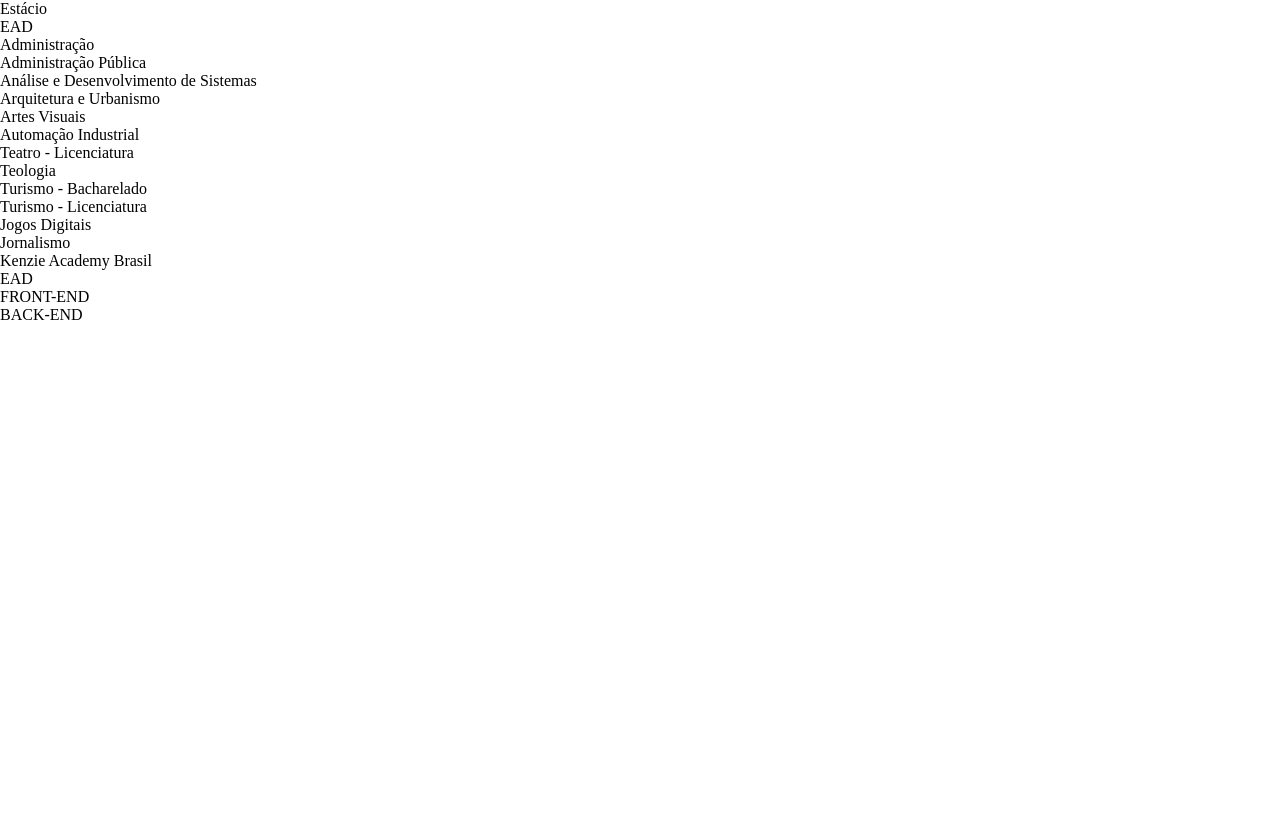
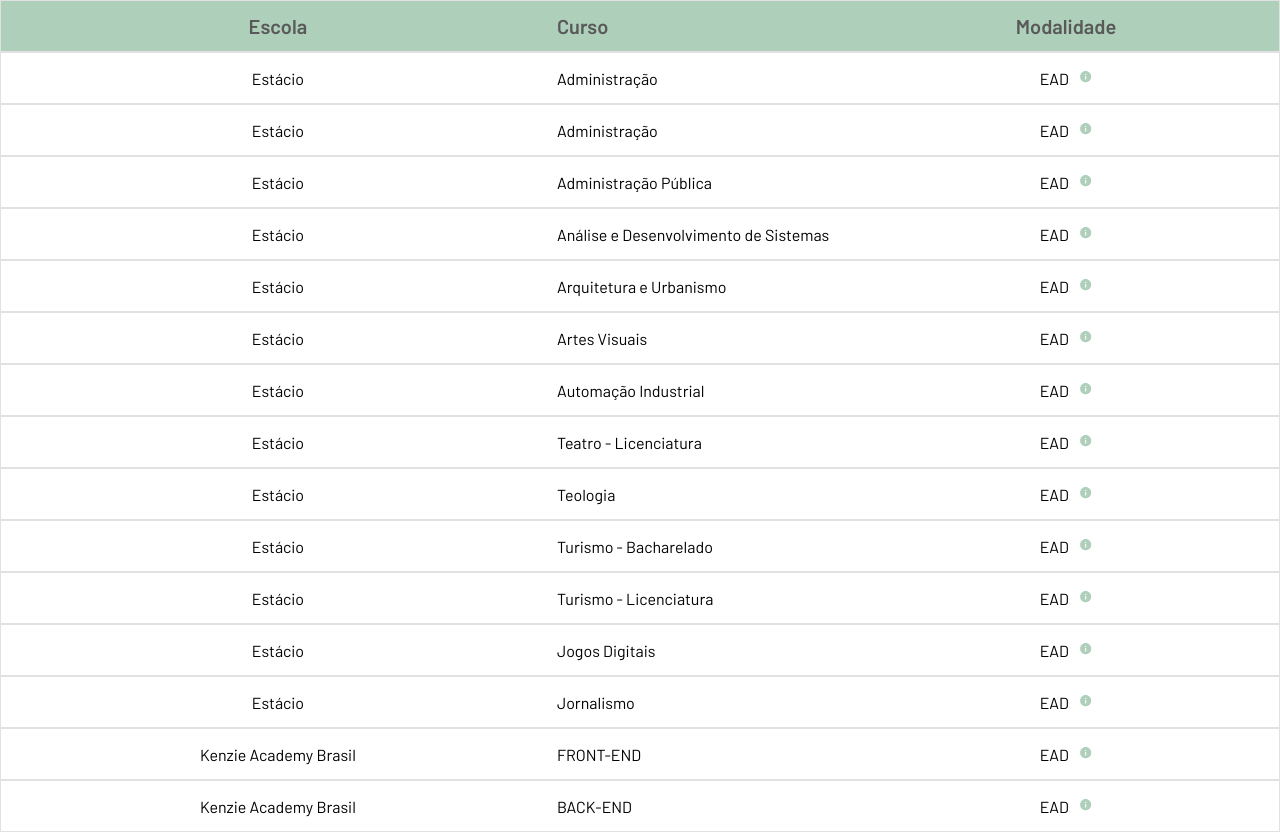
Before and after one commit to moises-macedo/patrinus_, a React (Create React App) app: page /test in a window 1280 px wide. Before the commit the page ends 800 px from the top, so only its background shows below. Built offline with nearby package versions, Linux system fonts and the light colour scheme.

Commit message:
fix: criado componente Courses

```diff
--- a/src/Components/CoursesAvailable/index.jsx
+++ b/src/Components/CoursesAvailable/index.jsx
@@ -1,24 +1,110 @@
-import { availableItems } from "./item"
+import { availableItems } from "./item";
+import { MdInfo } from "react-icons/md";
+import { useState } from "react";
+import {
+  ContainerDescription,
+  UlDescription,
+  UlTitle,
+  Section,
+  Aside,
+  Title,
+  Description,
+} from "./style";
+import { FiXCircle } from "react-icons/fi";
 
-export const CoursesAvailable = () =>{
-    return(
-        <div>
-            {availableItems.map(({escola, modalidade,image,cursos},index)=>{
-                return(
-                    <ul key={index}>
-                        <li>{escola}</li>
-                        <li>{modalidade}</li>
-                        <li>
-                        {cursos.map(({nome,descricao},index)=>{
-                            return(
-                                <p key={index}>{nome}</p>
-                            )
-                        })}
-                        </li>
+const CoursesDescription = ({ card, index, id = "modal" }) => {
+  const [isClosed, setIsClosed] = useState(false);
 
-                    </ul>
-                )
-            })}
-        </div>
-    )
-}
+  const handleClick = (e) => {
+    if (e.target.id === id) {
+      setIsClosed(!isClosed);
+    }
+    console.log(e.target);
+  };
+  return (
+    <>
+      <UlDescription key={index}>
+        <li>{card.escola}</li>
+        <li>{card.curso}</li>
+        <li>
+          <p>{card.modalidade}</p>
+          <button onClick={() => setIsClosed(!isClosed)}>
+            <p>
+              <MdInfo />
+            </p>
+          </button>
+        </li>
+      </UlDescription>
+
+      {isClosed ? (
+        <Section id={id} onClick={handleClick}>
+          <Aside>
+            <Title>
+              <div>
+                <button onClick={() => setIsClosed(!isClosed)}>
+                  <p>
+                    <FiXCircle />
+                  </p>
+                </button>
+              </div>
+              <h2>Detalhes do curso</h2>
+            </Title>
+            <Description>
+              <ul>
+                <li>
+                  <img src={card.image} alt={card.escola} />
+                </li>
+                <li>
+                  <span>Escola:</span>
+                  <p>{card.escola}</p>
+                </li>
+                <li>
+                  <span>Curso:</span>
+                  <p>{card.curso}</p>
+                </li>
+                <li>
+                  <span>Modalidade:</span>
+                  <p>{card.modalidade}</p>
+                </li>
+                <li>
+                  <span>Descrição:</span>
+                  <p>{card.descricao}</p>
+                </li>
+                <li>
+                  <button>Inscrever-se</button>
+                </li>
+              </ul>
+            </Description>
+          </Aside>
+        </Section>
+      ) : null}
+    </>
+  );
+};
+
+const CoursesTitle = () => {
+  return (
+    <UlTitle>
+      <li>
+        <p>Escola</p>
+      </li>
+      <li>
+        <p>Curso</p>
+      </li>
+      <li>
+        <p>Modalidade</p>
+      </li>
+    </UlTitle>
+  );
+};
+
+export const CoursesAvailable = () => {
+  return (
+    <ContainerDescription>
+      <CoursesTitle />
+      {availableItems.map((el, index) => {
+        return <CoursesDescription card={el} key={index} />;
+      })}
+    </ContainerDescription>
+  );
+};
--- a/src/Components/CoursesAvailable/item.js
+++ b/src/Components/CoursesAvailable/item.js
@@ -6,31 +6,50 @@
     escola: "Estácio",
     modalidade: "EAD",
     image: Estacio,
-    cursos: [
+    curso: "Administração",
+    descricao: `A faculdade de Administração de Empresas prepara o aluno para atuar em diversos setores econômicos, por isso é bastante versátil e dinâmica. O profissional com esta formação estará apto tanto para abrir seu próprio negócio quanto para gerenciar uma multinacional
+    Ao longo do curso, os alunos aprendem técnicas de gestão, rotinas administrativas, planejamento financeiro e estratégico e muito mais.`,
+  },
+
   {
-        nome: "Administração",
+    escola: "Estácio",
+    modalidade: "EAD",
+    image: Estacio,
+    curso: "Administração",
     descricao: `A faculdade de Administração de Empresas prepara o aluno para atuar em diversos setores econômicos, por isso é bastante versátil e dinâmica. O profissional com esta formação estará apto tanto para abrir seu próprio negócio quanto para gerenciar uma multinacional
     Ao longo do curso, os alunos aprendem técnicas de gestão, rotinas administrativas, planejamento financeiro e estratégico e muito mais.`,
   },
   {
-        nome: "Administração Pública",
+    escola: "Estácio",
+    modalidade: "EAD",
+    image: Estacio,
+    curso: "Administração Pública",
     descricao: `Faça a diferença em ações que visam o bem coletivo. No curso da Estácio você sairá preparado para atuar com todos os princípios básicos da administração pública.
         A graduação capacita você para fazer bom uso dos recursos públicos e privados em ações que garantam direitos e melhorem a qualidade de vida de comunidades.
         Aqui você aprenderá tudo o que precisa para fazer uma gestão empreendedora no setor público e a trabalhar com ferramentas tecnológicas que auxiliarão a ter uma gestão mais assertiva.
         A Estácio oferece o curso de Administração Pública na modalidade EAD.`,
   },
   {
-        nome: "Análise e Desenvolvimento de Sistemas",
+    escola: "Estácio",
+    modalidade: "EAD",
+    image: Estacio,
+    curso: "Análise e Desenvolvimento de Sistemas",
     descricao: `A graduação em Análise e Desenvolvimento de Sistemas da Estácio visa habilitar profissionais eficientemente capaz de analisar, desenvolver e gerir sistemas computacionais de informação, sempre atentos às normas e padrões de qualidade, segurança e usabilidade. Os profissionais da área atuam, igualmente, com ferramentas computacionais, equipamentos de informática e metodologia de projetos na produção de sistemas..
         Na Estácio, o curso de Análise e Desenvolvimento de Sistemas é uma graduação tecnológica com duração de dois anos e meio e pode ser feito nas modalidades, presencial, FLEX (semipresencial) ou EAD. Independente da modalidade de ensino, o aluno terá uma abordagem bastante prática, com professores extremamente capacitados para a realização das atividades remotas e nos laboratórios e espaços especiais das nossas unidades de ensino.`,
   },
   {
-        nome: "Arquitetura e Urbanismo",
+    escola: "Estácio",
+    modalidade: "EAD",
+    image: Estacio,
+    curso: "Arquitetura e Urbanismo",
     descricao: `Ao longo dos cinco anos da graduação, os estudantes da faculdade de Arquitetura e Urbanismo serão capacitados para responder às necessidades dos indivíduos, grupos ou comunidades, através de projetos em pequena e grande escala. O arquiteto é o profissional responsável pelas soluções físico-espaciais desde casas e condomínios até cidades e zoneamento urbano.
         Nossos estudantes aprendem a idealizar, desenhar, organizar, projetar ou restaurar espaços externos e internos, levando em consideração critérios de conforto, sustentabilidade, ergonomia e acessibilidade, estética, funcionalidade, ou seja, a qualidade de vida de todos os cidadãos. O curso de Arquitetura bacharelado é oferecido, exclusivamente, na modalidade presencial em unidades da Estácio espalhadas em todas as regiões brasileiras.`,
   },
   {
-        nome: "Artes Visuais",
+    escola: "Estácio",
+    modalidade: "EAD",
+    image: Estacio,
+    curso: "Artes Visuais",
     descricao: `Para quem gosta de se expressar usando todos os elementos possíveis e precisa unir carreira e desenvolvimento profissional, deve conhecer o curso de Artes Visuais.
         Ao longo dos quatro anos de graduação, você vai aprender todas as técnicas necessárias para identificar potencialidades na profissão e se destacar no mercado de trabalho.
         Na formação de Licenciatura em Artes Visuais, você terá mais um diferencial. Poderá atuar como professor e ensinar outras pessoas sobre novas expressões, histórias, cultura e todos os conceitos usados em Artes Visuais.
@@ -38,62 +57,81 @@
         Só que parar conquistar uma carreira de sucesso, é preciso escolher a melhor opção do mercado.`,
   },
   {
-        nome: "Automação Industrial",
+    escola: "Estácio",
+    modalidade: "EAD",
+    image: Estacio,
+    curso: "Automação Industrial",
     descricao: `Se você busca uma carreira inovadora e alinhada com o desenvolvimento da tecnologia, está no caminho certo. O tecnólogo em Automação industrial é voltado para o mercado de trabalho. Sendo assim, as aulas são práticas e montadas para apoiar você nos desafios diários da profissão.
         Ao longo dos três anos de graduação, você vai aprender todas as técnicas necessárias para identificar potencialidades na área e também conseguir se destacar diante dos concorrentes.
         Você vai aprender a montar e desenvolver máquinas e componentes, além de gerenciar processos e projetos industriais. Uma formação completa e que vai ampliar duas potencialidades na hora de buscar uma vaga.
         Só que parar conquistar uma carreira de sucesso, é preciso escolher a melhor opção do mercado.`,
   },
   {
-        nome: "Teatro - Licenciatura",
+    escola: "Estácio",
+    modalidade: "EAD",
+    image: Estacio,
+    curso: "Teatro - Licenciatura",
     descricao: `O curso de Teatro na Estácio é ofertado na modalidade presencial, tem duração de 4 anos e prepara os alunos para a docência, possibilitando-os a ministrar aulas desde a Educação Infantil, passando pelo Ensino Fundamental e Médio, como também em escolas livres, cursos profissionalizantes de teatro e outros espaços cênicos não convencionais.
         Os alunos do curso da Estácio são habilitados para dominar a linguagem teatral e suas diversas manifestações.
         Além disso, recebem toda o suporte para que se tornem preparados para pensar e exercer o papel do profissional do teatro que se atualiza e cria novas possibilidades e espaços de atuação no mercado de trabalho, estando comprometido com a formação ética, cultural, inclusiva e cidadã.`,
   },
   {
-        nome: "Teologia",
+    escola: "Estácio",
+    modalidade: "EAD",
+    image: Estacio,
+    curso: "Teologia",
     descricao: `O bacharelado em Teologia tem duração média de três anos e é oferecido na modalidade EAD. Ele forma pessoas capazes de compreender não apenas uma religião específica, mas os fenômenos religiosos como um todo e os diferentes dogmas que existem no mundo. Além da trajetória das religiões ao longo da história e sua relação com a sociedade.
         Assim, os graduados são capazes de atuar em ministérios ou como pesquisadores, promovendo o diálogo e a tolerância entre as diferentes religiões.`,
   },
   {
-        nome: "Turismo - Bacharelado",
+    escola: "Estácio",
+    modalidade: "EAD",
+    image: Estacio,
+    curso: "Turismo - Bacharelado",
     descricao: `O curso de Turismo na Estácio é ofertado na modalidade presencial, tem duração de 4 anos e forma profissionais capazes de planejar, organizar, promover e divulgar viagens, eventos e atividades de lazer e negócios.
         Em suma, a faculdade de turismo equilibra disciplinas teóricas e práticas fundamentais para entrada no mercado de trabalho. No curso, o estudante aprende técnicas de hotelaria, destinos turísticos, recepção e realização de eventos, entre outras. Além disso, há uma parte gerencial bem forte. Ou seja, disciplinas que flertam com administração e empreendedorismo.`,
   },
   {
-        nome: "Turismo - Licenciatura",
+    escola: "Estácio",
+    modalidade: "EAD",
+    image: Estacio,
+    curso: "Turismo - Licenciatura",
     descricao: `O curso de Licenciatura em Turismo na Estácio é ofertado na modalidade a distância, tem duração de 4 anos. A licenciatura permite ao profissional lecionar em cursos técnicos de formação da área.
         O curso de Licenciatura tem como objetivo formar profissionais aptos para lecionarem na Educação Básica, tanto na Educação Profissional quanto na Fundamental com temas transversais, com uma postura investigativa e pró-ativa. Assim como para o mercado, a pesquisa e desenvolvimento, com vistas ao entendimento do fenômeno turístico e seus desdobramentos na sociedade.`,
   },
   {
-        nome: "Jogos Digitais",
+    escola: "Estácio",
+    modalidade: "EAD",
+    image: Estacio,
+    curso: "Jogos Digitais",
     descricao: `O curso tecnólogo de Jogos Digitais da Estácio forma profissionais aptos ao desenvolvimento de todas as etapas que compõem um jogo, do roteiro à modelagem, da criação do ambiente digital aos testes. Durante os dois anos e meio da graduação, o estudante se aprofundará em ferramentas, softwares e plataformas de criação de ambientes em 2D e 3D.
         Na Estácio, a graduação pode ser feita nas modalidades de ensino presencial e EAD. Independente da modalidade de ensino, o aluno terá uma experiência acadêmica completa, com professores extremamente capacitados para a realização das atividades remotas e nos laboratórios e espaços especiais das nossas unidades de ensino.`,
   },
   {
-        nome: "Jornalismo",
+    escola: "Estácio",
+    modalidade: "EAD",
+    image: Estacio,
+    curso: "Jornalismo",
     descricao: `O bacharelado em Jornalismo dura, em média, quatro anos e prepara os alunos para os desafios do mercado jornalístico atual. Durante as aulas, eles aprendem a recolher e interpretar informações, registrar acontecimentos, redigir notícias, revisá-las e difundi-las em diferentes meios de comunicação.
         Para isso, o curso abrange disciplinas sobre a produção de conteúdo em diferentes plataformas, além de oferecer ao estudante a oportunidade de formar uma bagagem sócio-cultural que ele vai utilizar na sua jornada profissional.
         Assim, os graduados na universidade de Jornalismo saem prontos para atuarem em veículos de comunicação, empresas públicas e privadas, além de organizações do terceiro setor. Leia mais sobre a faculdade a seguir e entenda como funciona!`,
   },
-    ],
+
+  {
+    escola: "Kenzie Academy Brasil",
+    modalidade: "EAD",
+    image: Kenzie,
+    curso: "FRONT-END",
+    descricao: `Em uma definição simples, front-end é o desenvolvimento da parte visível dos programas. O exemplo mais comum de front-end é a interface dos sites. O front-end não existe sozinho e anda acompanhado do back-end para que o produto ofereça uma boa experiência ao usuário.
+        Puxando para o lado mais técnico, para que o front-end exista, é preciso ter um modelo de arquitetura, cliente e servidor. E isso condiciona o projeto ao esquema client-side e server-side.
+        O client-side é a parte visual, a que o cliente vai ver e os usuários vão interagir, enquanto o server-side é a operação nos bastidores desenhando como serão as ações e interações com os usuários. Em outras palavras, o front-end é a interface de navegação e ferramentas de interação com o usuário, como áreas de buscas e formulários, o design do site ou aplicativo.
+        Existem ainda algumas subdivisões de desenvolvimento front-end: de plataformas, de dispositivos, de websites e de softwares. Cada um concentrado em uma ramo específico.`,
   },
   {
     escola: "Kenzie Academy Brasil",
     modalidade: "EAD",
     image: Kenzie,
-    cursos: [
-      {
-        nome: "FRONT-END",
-        descricao:`Em uma definição simples, front-end é o desenvolvimento da parte visível dos programas. O exemplo mais comum de front-end é a interface dos sites. O front-end não existe sozinho e anda acompanhado do back-end para que o produto ofereça uma boa experiência ao usuário.
-        Puxando para o lado mais técnico, para que o front-end exista, é preciso ter um modelo de arquitetura, cliente e servidor. E isso condiciona o projeto ao esquema client-side e server-side.
-        O client-side é a parte visual, a que o cliente vai ver e os usuários vão interagir, enquanto o server-side é a operação nos bastidores desenhando como serão as ações e interações com os usuários. Em outras palavras, o front-end é a interface de navegação e ferramentas de interação com o usuário, como áreas de buscas e formulários, o design do site ou aplicativo.
-        Existem ainda algumas subdivisões de desenvolvimento front-end: de plataformas, de dispositivos, de websites e de softwares. Cada um concentrado em uma ramo específico.`
-     },
-      {
-        nome: "BACK-END",
+    curso: "BACK-END",
     descricao: `No universo da programação é basicamente tudo que fica por trás de uma aplicação web, ou seja, são códigos que fazem a ponte entre o navegador rumo ao banco de dados e vice-versa. Quando você usa um aplicativo bancário existem ícones e botões para que você decida o que fazer, correto? E quando você define uma ação, como realizar um pix, por exemplo, fica a cargo do back-end validar informações, verificar se a conta está ativa, se existe saldo na conta e se a senha foi informada corretamente. Aí sim, decidir se é possível realizar o pix ou não. Logo, tudo que é back-end acontece “atrás dos bastidores”.`,
   },
-    ],
-  },
 ];
--- /dev/null
+++ b/src/Components/CoursesAvailable/style.js
@@ -0,0 +1,226 @@
+import styled from "styled-components";
+
+export const UlTitle = styled.ul`
+  width: 100%;
+  display: flex;
+  align-items: center;
+  justify-content: space-around;
+  background: var(--primary-2);
+  border: 1px solid #e1e1e1;
+
+  li {
+    min-height: 50px;
+    font-family: var(--font-barlow);
+    display: flex;
+    align-items: center;
+    justify-content: center;
+    p {
+      color: var(--dark-2);
+      font-size: 20px;
+      font-weight: 600;
+    }
+    &:nth-child(1) {
+      width: 43%;
+    }
+    &:nth-child(2) {
+      width: 23%;
+      justify-content: flex-start;
+    }
+    &:nth-child(3) {
+      width: 33%;
+    }
+  }
+`;
+export const ContainerDescription = styled.div`
+  display: flex;
+  flex-direction: column;
+  align-items: center;
+  justify-content: center;
+  width: 100%;
+`;
+
+export const UlDescription = styled.ul`
+  width: 100%;
+  display: flex;
+  align-items: center;
+  justify-content: space-around;
+  border: 1px solid #e1e1e1;
+  li {
+    min-height: 50px;
+    font-family: var(--font-barlow);
+    display: flex;
+    align-items: center;
+    justify-content: center;
+    &:nth-child(1) {
+      width: 43%;
+    }
+    &:nth-child(2) {
+      width: 23%;
+      justify-content: flex-start;
+    }
+    &:nth-child(3) {
+      width: 33%;
+    }
+    button {
+      display: flex;
+      align-items: center;
+      justify-content: center;
+      cursor: pointer;
+      margin-left: 10px;
+      background: none;
+      color: var(--primary-2);
+
+      &:hover {
+        color: var(--primary-1);
+      }
+    }
+  }
+`;
+
+export const Section = styled.section`
+  min-height: 100vh;
+  width: 100%;
+  background: rgba(0, 0, 0, 0.4);
+  z-index: 10;
+  position: absolute;
+  top: 0;
+  left: 0;
+  overflow-y: none;
+  background: rgba(0, 0, 0, 0.4);
+  backdrop-filter: blur(5px);
+  -webkit-backdrop-filter: blur(5px);
+`;
+export const Aside = styled.aside`
+  width: 100%;
+  max-width: 500px;
+  background: var(--light-2);
+  min-height: 100vh;
+`;
+export const Title = styled.div`
+  display: flex;
+  align-items: center;
+  justify-content: center;
+  flex-direction: column;
+  min-height: 80px;
+  margin-bottom: 20px;
+  div {
+    width: 95%;
+    display: flex;
+    justify-content: flex-end;
+    button {
+      background: none;
+      cursor: pointer;
+      p {
+        font-size: 20px;
+        color: var(--dark-2);
+
+        &:hover {
+          color: var(--dark-1);
+        }
+      }
+    }
+  }
+`;
+
+export const Description = styled.div`
+  width: 100%;
+  display: flex;
+  align-items: center;
+  justify-content: center;
+  ul {
+    width: 95%;
+    display: flex;
+    flex-direction: column;
+    align-items: flex-start;
+    justify-content: flex-start;
+    li {
+      width: 100%;
+      display: flex;
+      align-items: center;
+      justify-content: flex-start;
+      min-height: 50px;
+      border-bottom: 1px solid #e1e1e1;
+      img {
+        width: 100%;
+        max-width: 150px;
+        margin-bottom: 5px;
+      }
+      span {
+        font-weight: bold;
+      }
+      p {
+        margin-left: 10px;
+        font-size: 18px;
+      }
+      &:nth-child(5) {
+        flex-direction: column;
+        justify-content: flex-start;
+        align-items: flex-start;
+        p {
+          margin-left: 0;
+          margin-top: 10px;
+          text-align: justify;
+        }
+      }
+      &:nth-child(6) {
+        margin-top: 30px;
+        border: none;
+        width: 100%;
+        display: flex;
+        align-items: center;
+        justify-content: center;
+        margin-bottom: 10px;
+        button {
+            width: 100%;
+          font-size: 18px;
+          letter-spacing: 2px;
+          text-transform: uppercase;
+          display: inline-block;
+          text-align: center;
+          font-weight: bold;
+          padding: 1em 2em;
+          border: 3px solid var(--primary-1);
+          border-radius: 2px;
+          position: relative;
+          box-shadow: 0 2px 10px rgba(0, 0, 0, 0.16),
+            0 3px 6px rgba(0, 0, 0, 0.1);
+          color: var(--primary-1);
+          text-decoration: none;
+          transition: 0.3s ease all;
+          z-index: 1;
+          cursor: pointer;
+
+          &::before {
+            transition: 0.5s all ease;
+            position: absolute;
+            top: 0;
+            left: 50%;
+            right: 50%;
+            bottom: 0;
+            opacity: 0;
+            content: "";
+            background-color: var(--primary-1);
+            z-index: -1;
+          }
+          &:hover,
+          &:focus {
+            color: var(--light-2);
+          }
+          &:hover:before,
+          &:focus:before {
+            transition: 0.5s all ease;
+            left: 0;
+            right: 0;
+            opacity: 1;
+          }
+          &:active {
+            transform: scale(0.9);
+          }
+        }
+
+
+
+      }
+    }
+  }
+`;
```
Lines whose indentation alone changed are shown as unchanged.
